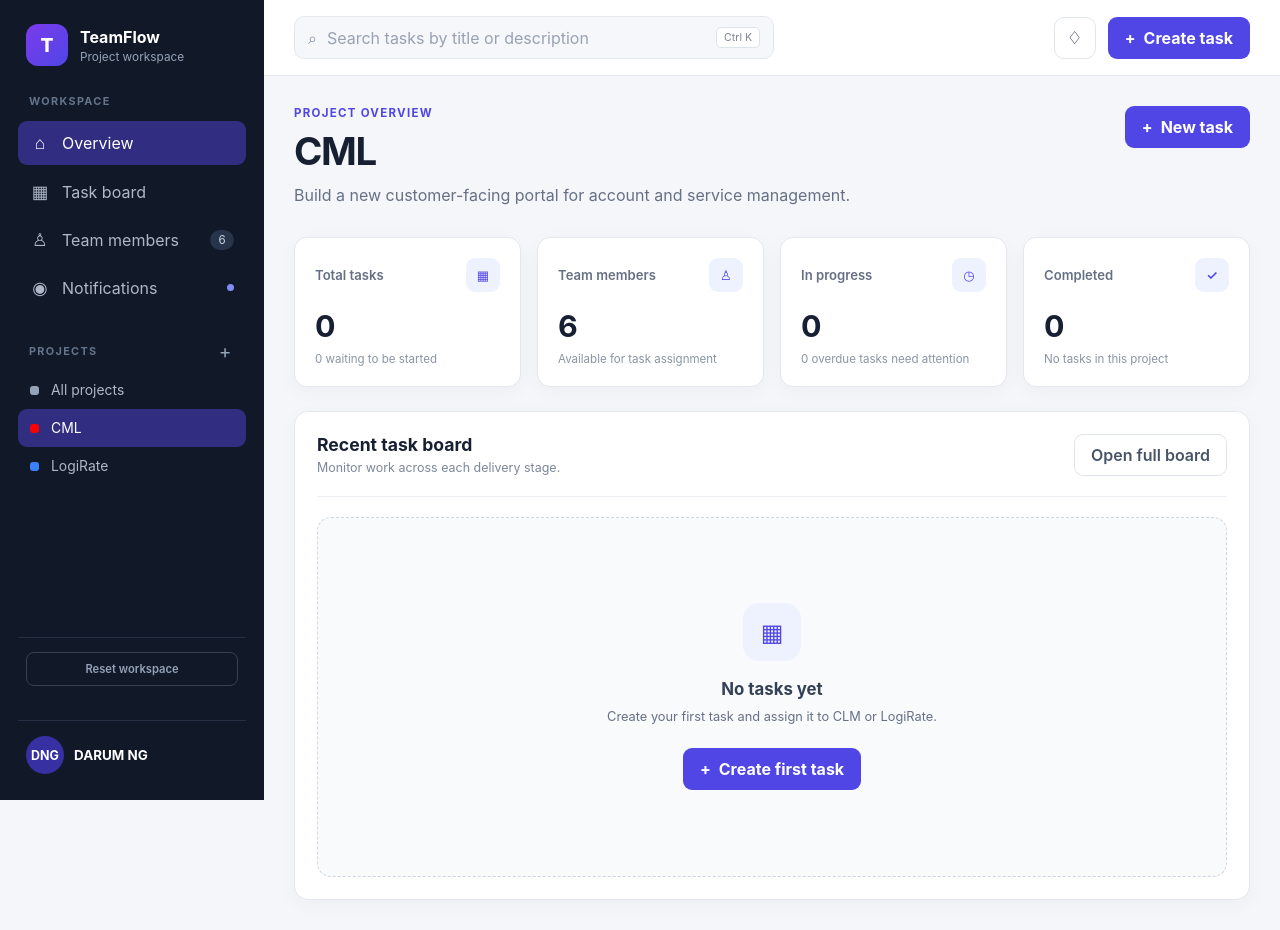
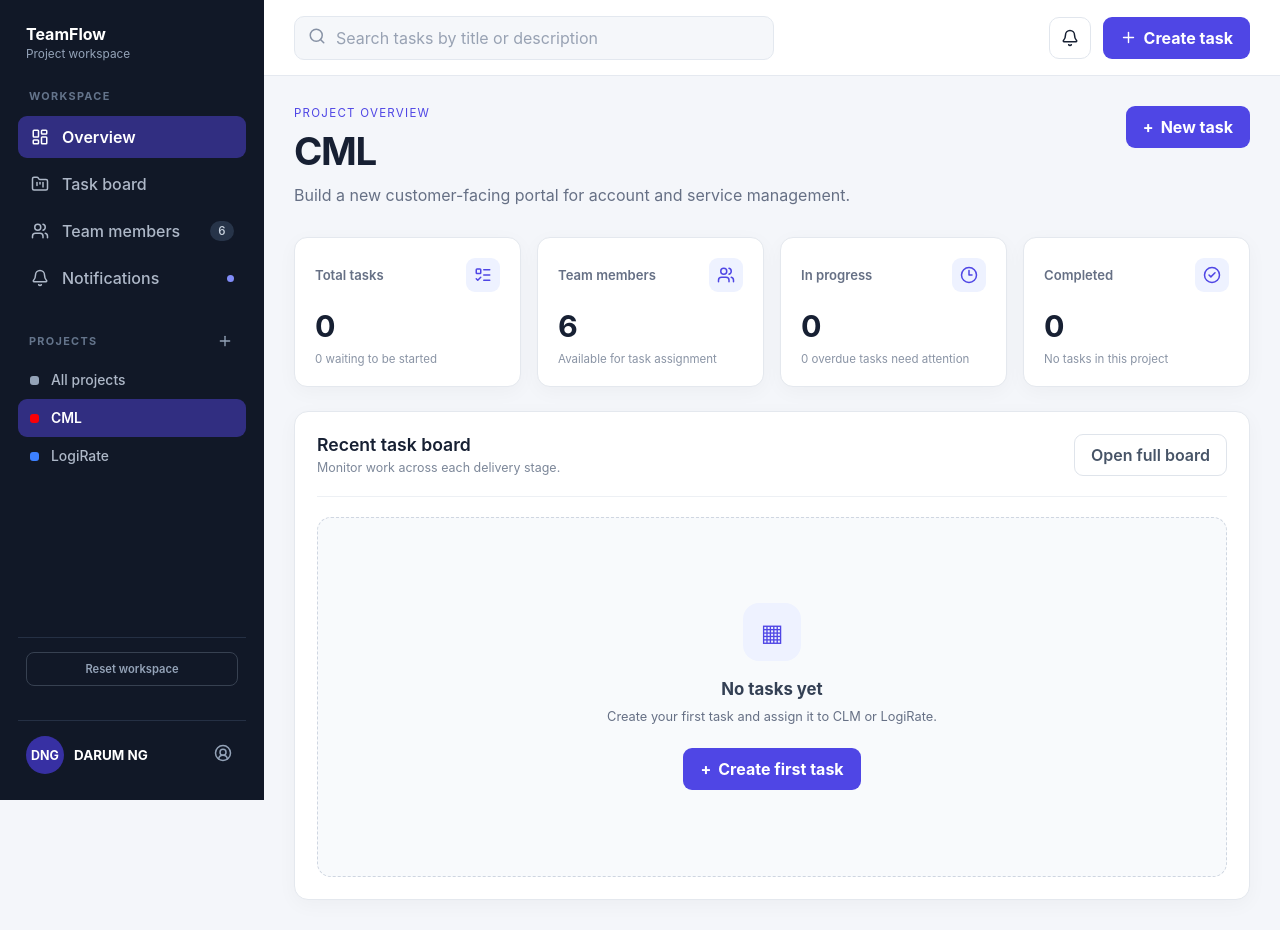
Before and after one commit to Osaherume98/issue-tracker, a React (Vite) app: page / in a window 1280 px wide. Built offline with nearby package versions, Linux system fonts and the light colour scheme.

Commit message:
style: replace text symbols with Lucide icons

```diff
--- a/package.json
+++ b/package.json
@@ -11,6 +11,7 @@
   },
   "dependencies": {
     "@reduxjs/toolkit": "^2.12.0",
+    "lucide-react": "^1.26.0",
     "react": "^19.2.7",
     "react-dom": "^19.2.7",
     "react-redux": "^9.3.0"
--- a/src/App.tsx
+++ b/src/App.tsx
@@ -21,6 +21,13 @@ import {
   selectActiveView,
   activeViewChanged,
 } from './features/ui/uiSlice';
+
+import {
+  CheckCircle2,
+  Clock3,
+  ListTodo,
+  Users,
+} from 'lucide-react';
 
 import {
   selectNotificationPanelOpen,
@@ -305,7 +312,7 @@ const isLoading =
             <span>Total tasks</span>
 
             <div className="statistic-icon">
-              ▦
+              <ListTodo size={18} />
             </div>
           </div>
 
@@ -324,7 +331,7 @@ const isLoading =
             <span>Team members</span>
 
             <div className="statistic-icon">
-              ♙
+              <Users size={18} />
             </div>
           </div>
 
@@ -342,7 +349,7 @@ const isLoading =
             <span>In progress</span>
 
             <div className="statistic-icon">
-              ◷
+              <Clock3 size={18} />
             </div>
           </div>
 
@@ -365,7 +372,7 @@ const isLoading =
             <span>Completed</span>
 
             <div className="statistic-icon">
-              ✓
+              <CheckCircle2 size={18} />
             </div>
           </div>
 
--- a/src/components/Header.tsx
+++ b/src/components/Header.tsx
@@ -1,5 +1,5 @@
 import {
-  useEffect,
+  // useEffect,
   useRef,
   type ChangeEvent,
   type KeyboardEvent,
@@ -20,6 +20,14 @@ import {
   selectUnreadNotificationCount,
 } from '../features/notifications/notificationsSlice';
 
+import {
+  Bell,
+  Menu,
+  Plus,
+  Search,
+  X,
+} from 'lucide-react';
+
 interface HeaderProps {
   onOpenSidebar: () => void;
   onCreateTask: () => void;
@@ -35,38 +43,38 @@ function Header({
     selectSearchTerm,
   );
 
-  const searchInputRef =
-    useRef<HTMLInputElement>(null);
+  // const searchInputRef =
+  //   useRef<HTMLInputElement>(null);
 
-  useEffect(() => {
-    const handleKeyboardShortcut = (
-      event: globalThis.KeyboardEvent,
-    ): void => {
-      const isSearchShortcut =
-        (event.ctrlKey || event.metaKey) &&
-        event.key.toLowerCase() === 'k';
+  // useEffect(() => {
+  //   const handleKeyboardShortcut = (
+  //     event: globalThis.KeyboardEvent,
+  //   ): void => {
+  //     const isSearchShortcut =
+  //       (event.ctrlKey || event.metaKey) &&
+  //       event.key.toLowerCase() === 'k';
 
-      if (!isSearchShortcut) {
-        return;
-      }
+  //     if (!isSearchShortcut) {
+  //       return;
+  //     }
 
-      event.preventDefault();
+  //     event.preventDefault();
 
-      searchInputRef.current?.focus();
-    };
+  //     searchInputRef.current?.focus();
+  //   };
 
-    window.addEventListener(
-      'keydown',
-      handleKeyboardShortcut,
-    );
+  //   window.addEventListener(
+  //     'keydown',
+  //     handleKeyboardShortcut,
+  //   );
 
-    return () => {
-      window.removeEventListener(
-        'keydown',
-        handleKeyboardShortcut,
-      );
-    };
-  }, []);
+  //   return () => {
+  //     window.removeEventListener(
+  //       'keydown',
+  //       handleKeyboardShortcut,
+  //     );
+  //   };
+  // }, []);
 
   const unreadNotificationCount =
   useAppSelector(
@@ -104,16 +112,16 @@ function Header({
         aria-label="Open navigation"
         onClick={onOpenSidebar}
       >
-        ☰
+        <Menu size={22} />
       </button>
 
       <label className="global-search">
         <span aria-hidden="true">
-          ⌕
+          <Search size={18} />
         </span>
 
         <input
-          ref={searchInputRef}
+          // ref={searchInputRef}
           type="search"
           value={searchTerm}
           onChange={handleSearchChange}
@@ -121,22 +129,17 @@ function Header({
           placeholder="Search tasks by title or description"
           aria-label="Search tasks"
         />
-
-        {searchTerm ? (
+        {searchTerm && (
           <button
             type="button"
             className="search-clear-button"
             onClick={() =>
-              dispatch(
-                searchTermChanged(''),
-              )
+              dispatch(searchTermChanged(''))
             }
             aria-label="Clear task search"
           >
-            ×
+            <X size={16} />
           </button>
-        ) : (
-          <kbd>Ctrl K</kbd>
         )}
       </label>
 
@@ -149,7 +152,7 @@ function Header({
                 dispatch(notificationPanelToggled())
             }
             >
-            ♢
+            <Bell size={18} />
 
             {unreadNotificationCount > 0 && (
                 <span className="icon-button-badge">
@@ -163,7 +166,7 @@ function Header({
           className="create-task-button"
           onClick={onCreateTask}
         >
-          <span>+</span>
+          <Plus size={17} />
           Create task
         </button>
       </div>
--- a/src/components/Sidebar.tsx
+++ b/src/components/Sidebar.tsx
@@ -24,6 +24,15 @@ import {
 import {
   notificationPanelOpened,
 } from '../features/notifications/notificationsSlice';
+
+import {
+  Bell,
+  CircleUserRound,
+  FolderKanban,
+  LayoutDashboard,
+  Plus,
+  Users,
+} from 'lucide-react';
 
 interface SidebarProps {
   isOpen: boolean;
@@ -83,8 +92,7 @@ function Sidebar({
         }`}
       >
         <div className="sidebar-brand">
-          <div className="brand-logo">T</div>
-
+          {/* <div className="brand-logo">T</div> */}
           <div>
             <strong>TeamFlow</strong>
             <span>Project workspace</span>
@@ -111,7 +119,7 @@ function Sidebar({
         }
         >
         <span className="sidebar-icon">
-            ⌂
+            <LayoutDashboard size={18} />
         </span>
 
         Overview
@@ -129,7 +137,7 @@ function Sidebar({
         }
         >
         <span className="sidebar-icon">
-            ▦
+            <FolderKanban size={18} />
         </span>
 
         Task board
@@ -147,7 +155,7 @@ function Sidebar({
         }
         >
         <span className="sidebar-icon">
-            ♙
+            <Users size={18} />
         </span>
 
         Team members
@@ -169,7 +177,7 @@ function Sidebar({
         }}
         >
         <span className="sidebar-icon">
-            ◉
+            <Bell size={18} />
         </span>
 
         Notifications
@@ -189,7 +197,7 @@ function Sidebar({
               className="sidebar-add-button"
               aria-label="Add project"
             >
-              +
+              <Plus size={16} />
             </button>
           </div>
 
@@ -243,13 +251,13 @@ function Sidebar({
             <strong>DARUM NG</strong>
           </div>
 
-          {/* <button
+          <button
             type="button"
             className="profile-menu-button"
             aria-label="Open profile menu"
           >
-            ⋮
-          </button> */}
+            <CircleUserRound size={18} />
+          </button>
         </div>
       </aside>
     </>
--- a/src/features/tasks/TaskCard.tsx
+++ b/src/features/tasks/TaskCard.tsx
@@ -20,6 +20,12 @@ import {
   selectIsTaskDeleting,
   selectIsTaskUpdating,
 } from './tasksSlice';
+
+import {
+  CalendarDays,
+  Pencil,
+  Trash2,
+} from 'lucide-react';
 
 interface TaskCardProps {
   task: Task;
@@ -138,6 +144,7 @@ function TaskCard({
       </p>
 
       <div className="task-meta">
+        <CalendarDays size={14} />
         <span>
           Due: {formatDueDate(task.dueDate)}
         </span>
@@ -205,6 +212,7 @@ function TaskCard({
             disabled={isBusy}
             aria-label={`Edit ${task.title}`}
         >
+          <Pencil size={14} />
             Edit
         </button>
 
@@ -215,6 +223,7 @@ function TaskCard({
             disabled={isBusy}
             aria-label={`Delete ${task.title}`}
         >
+            <Trash2 size={14} />
             Delete
         </button>
       </div>
--- a/src/features/tasks/TaskFormModal.tsx
+++ b/src/features/tasks/TaskFormModal.tsx
@@ -36,6 +36,8 @@ import {
   taskUpdateStatusReset,
   updateTask,
 } from './tasksSlice';
+
+import { X } from 'lucide-react';
 
 interface TaskFormModalProps {
   isOpen: boolean;
@@ -404,7 +406,7 @@ function TaskFormModal({
             disabled={isSubmitting}
             aria-label="Close task form"
           >
-            ×
+            <X size={18} />
           </button>
         </header>
 
--- a/src/index.css
+++ b/src/index.css
@@ -9,6 +9,7 @@
     Inter, system-ui, -apple-system, BlinkMacSystemFont,
     "Segoe UI", sans-serif;
   color: #172033;
+  font-weight: 400;
   background-color: #f4f6fa;
   font-synthesis: none;
   text-rendering: optimizeLegibility;
@@ -17,6 +18,7 @@
 body {
   min-width: 320px;
   min-height: 100vh;
+  font-weight: 400;
   background-color: #f4f6fa;
 }
 
@@ -285,9 +287,11 @@ input {
 
 .mobile-menu-button {
   display: none;
+  align-items: center;
+  justify-content: center;
   padding: 8px;
   background: transparent;
-  font-size: 1.25rem;
+  /* font-size: 1.25rem; */
 }
 
 .global-search {
@@ -314,7 +318,7 @@ input {
   color: #98a2b3;
 }
 
-.global-search kbd {
+/* .global-search kbd {
   padding: 3px 7px;
   background-color: #ffffff;
   border: 1px solid #dde3ea;
@@ -322,7 +326,7 @@ input {
   color: #7b8495;
   font-family: inherit;
   font-size: 0.66rem;
-}
+} */
 
 .topbar-actions {
   display: flex;
@@ -2066,3 +2070,63 @@ input {
 .task-board-empty-state .primary-button {
   margin-top: 20px;
 }
+
+.sidebar-icon,
+.statistic-icon,
+.icon-button,
+/* .mobile-menu-button, */
+.search-clear-button,
+.modal-close-button,
+.filter-close-button,
+.notification-close-button {
+  display: inline-flex;
+  align-items: center;
+  justify-content: center;
+}
+
+.task-meta {
+  display: flex;
+  align-items: center;
+  gap: 6px;
+}
+
+.task-edit-button,
+.task-delete-button,
+.create-task-button,
+.primary-button,
+.secondary-button,
+.filter-button {
+  display: inline-flex;
+  align-items: center;
+  justify-content: center;
+  gap: 7px;
+}
+
+.dashboard-heading h1,
+.view-heading h1 {
+  font-weight: 700;
+}
+
+.dashboard-heading p,
+.view-heading p,
+.task-description,
+.statistic-card p,
+.board-toolbar p {
+  font-weight: 400;
+}
+
+.task-card h4,
+.board-toolbar h2,
+.kanban-column-header h3 {
+  font-weight: 600;
+}
+
+.sidebar-link,
+.project-link {
+  font-weight: 500;
+}
+
+.sidebar-link--active,
+.project-link--active {
+  font-weight: 600;
+}
```
Also changed, not shown: 1 other file (tests, documents, lock files or other folders).
